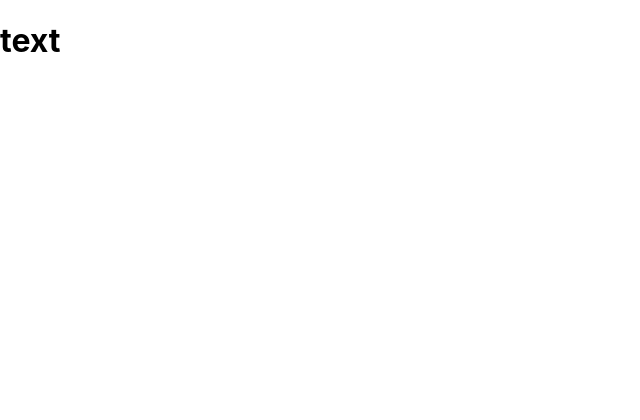
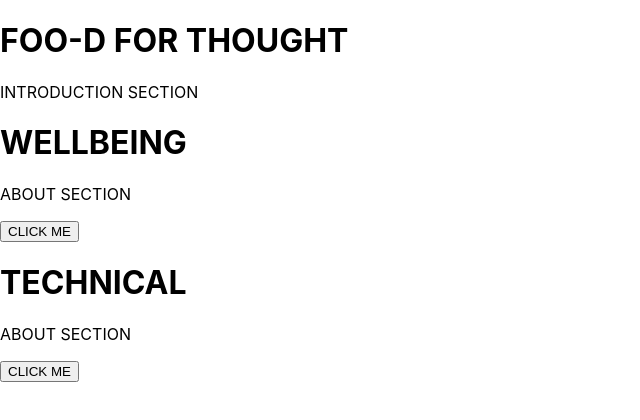
Before and after one commit to SchoolOfCode/w9_frontend-project-neemo-ryan-harry-mino, a React (Create React App) app: page / in a window 1280 px wide. Shown: the top 420 px of the page, without its empty margins (0-640 px from the left). Built offline with nearby package versions, Linux system fonts and the light colour scheme.

Commit message:
added feature to home page

```diff
--- a/src/Components/App/App.js
+++ b/src/Components/App/App.js
@@ -2,7 +2,35 @@ import './App.css';
 
 function App() {
   return (
-    <h1>text</h1>
+    <div>
+      <div>
+        <h1> FOO-D FOR THOUGHT
+
+        </h1>
+        <p>
+          INTRODUCTION SECTION
+        </p>
+
+      </div>
+      <div>
+        <h1> WELLBEING </h1>
+        <p>
+          ABOUT SECTION
+        </p>
+        <button>
+        CLICK ME
+        </button>
+    </div>
+    <div>
+        <h1> TECHNICAL </h1>
+        <p>
+          ABOUT SECTION
+        </p>
+        <button>
+        CLICK ME
+        </button>
+      </div>
+    </div>
   );
 }
 
```
